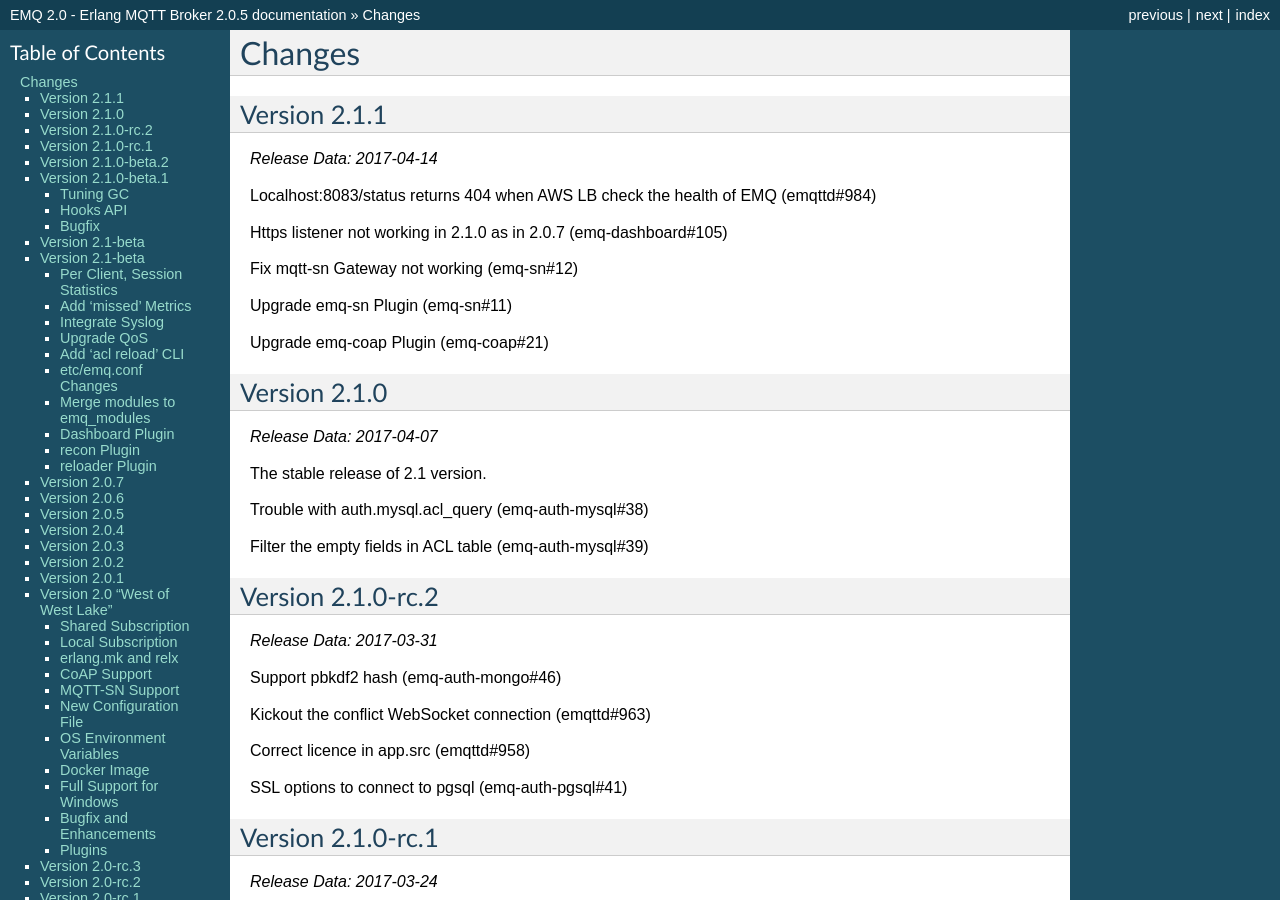
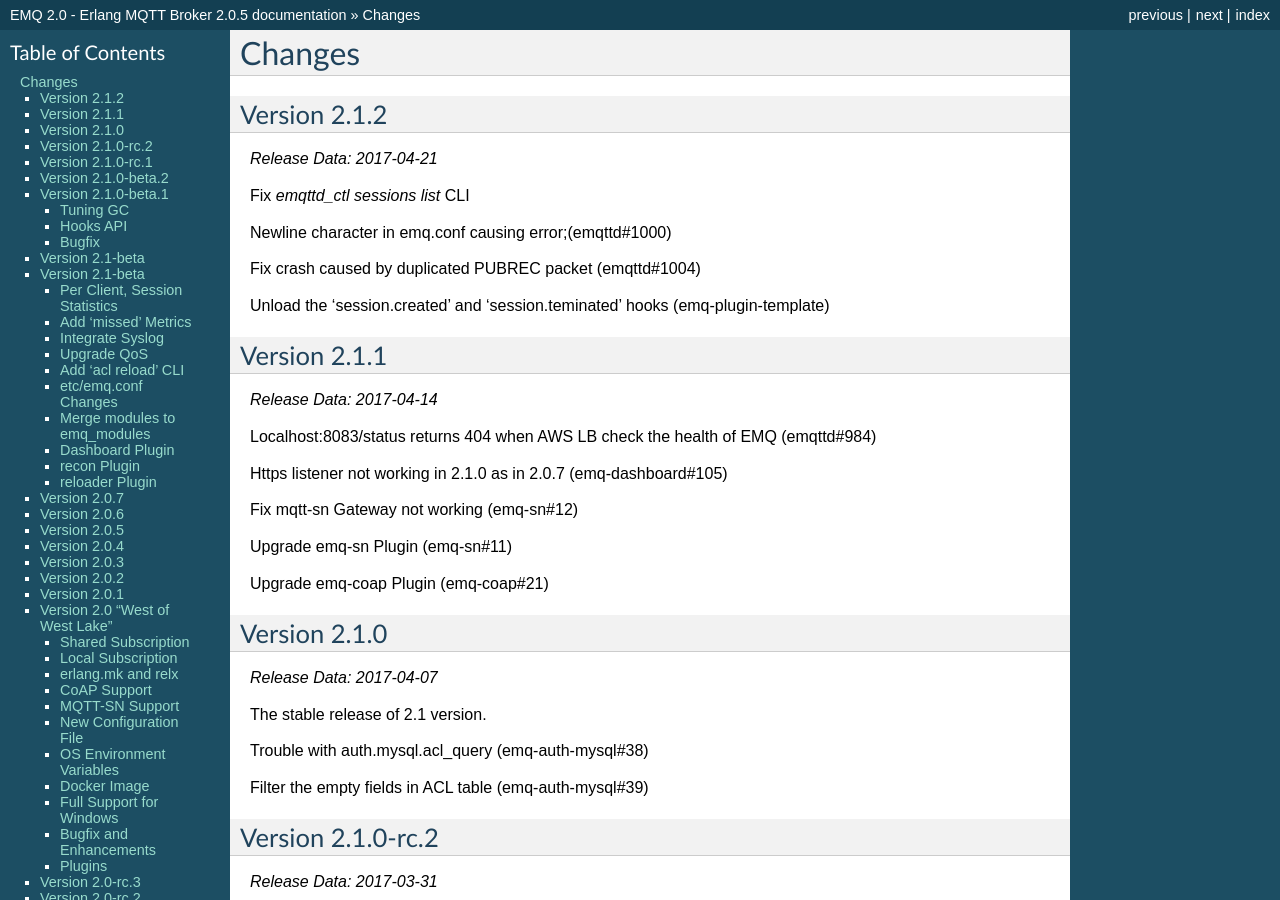
Before and after one commit to emqxarchive/emqx-docs-en, a Sphinx documentation site: the page built from source/changes.rst, in a window 1280 px wide and 900 px high. Built offline with Sphinx 7.4.7, drawn with Linux system fonts in a browser that asks for light colours.

Commit message:
Version 2.1.2

```diff
--- a/source/changes.rst
+++ b/source/changes.rst
@@ -4,6 +4,22 @@
 =======
 Changes
 =======
+
+.. _release_2.1.2:
+
+-------------
+Version 2.1.2
+-------------
+
+*Release Data: 2017-04-21*
+
+Fix `emqttd_ctl sessions list` CLI
+
+Newline character in emq.conf causing error;(emqttd#1000)
+
+Fix crash caused by duplicated PUBREC packet (emqttd#1004)
+
+Unload  the 'session.created' and 'session.teminated' hooks (emq-plugin-template)
 
 .. _release_2.1.1:
 
```
